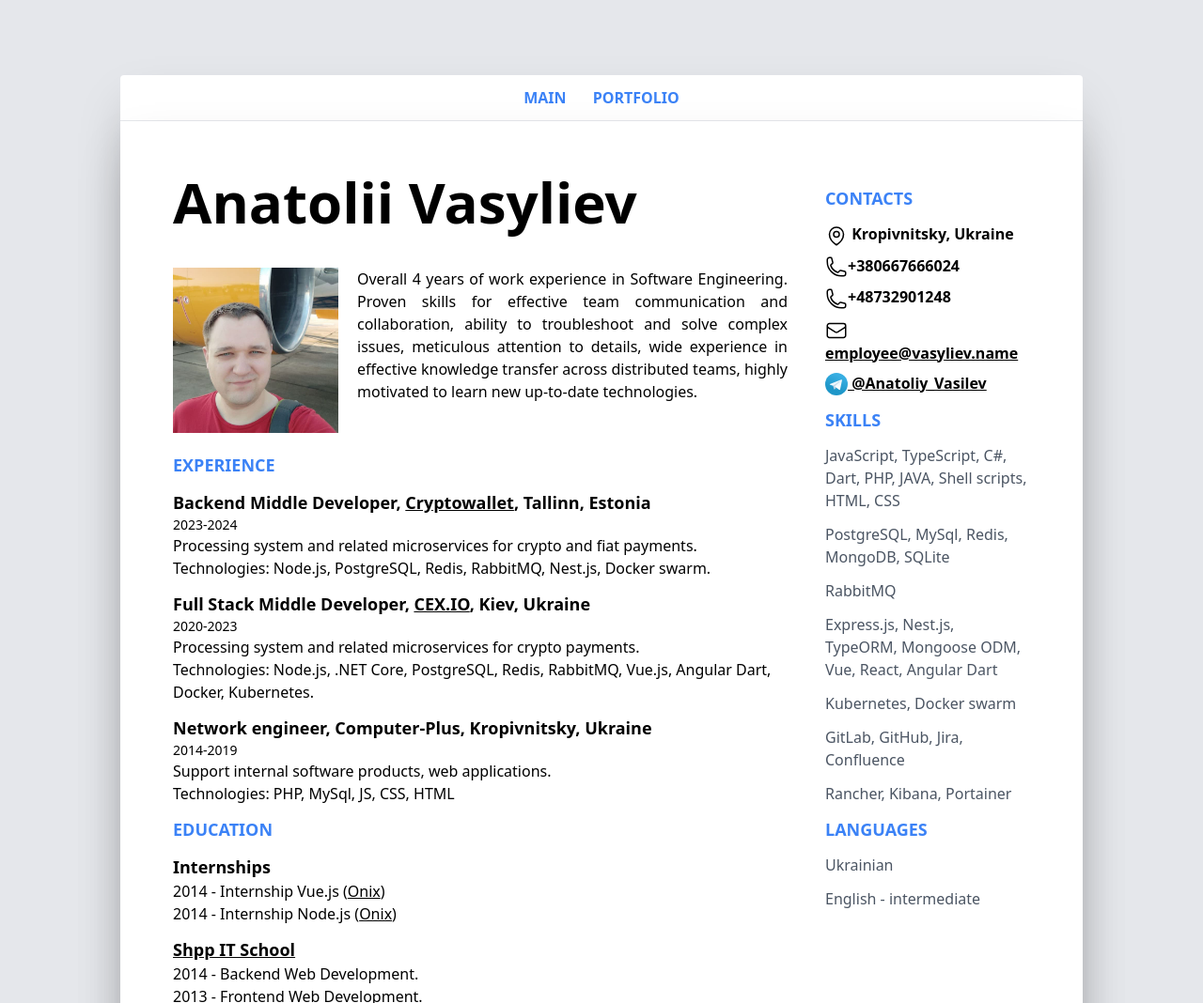
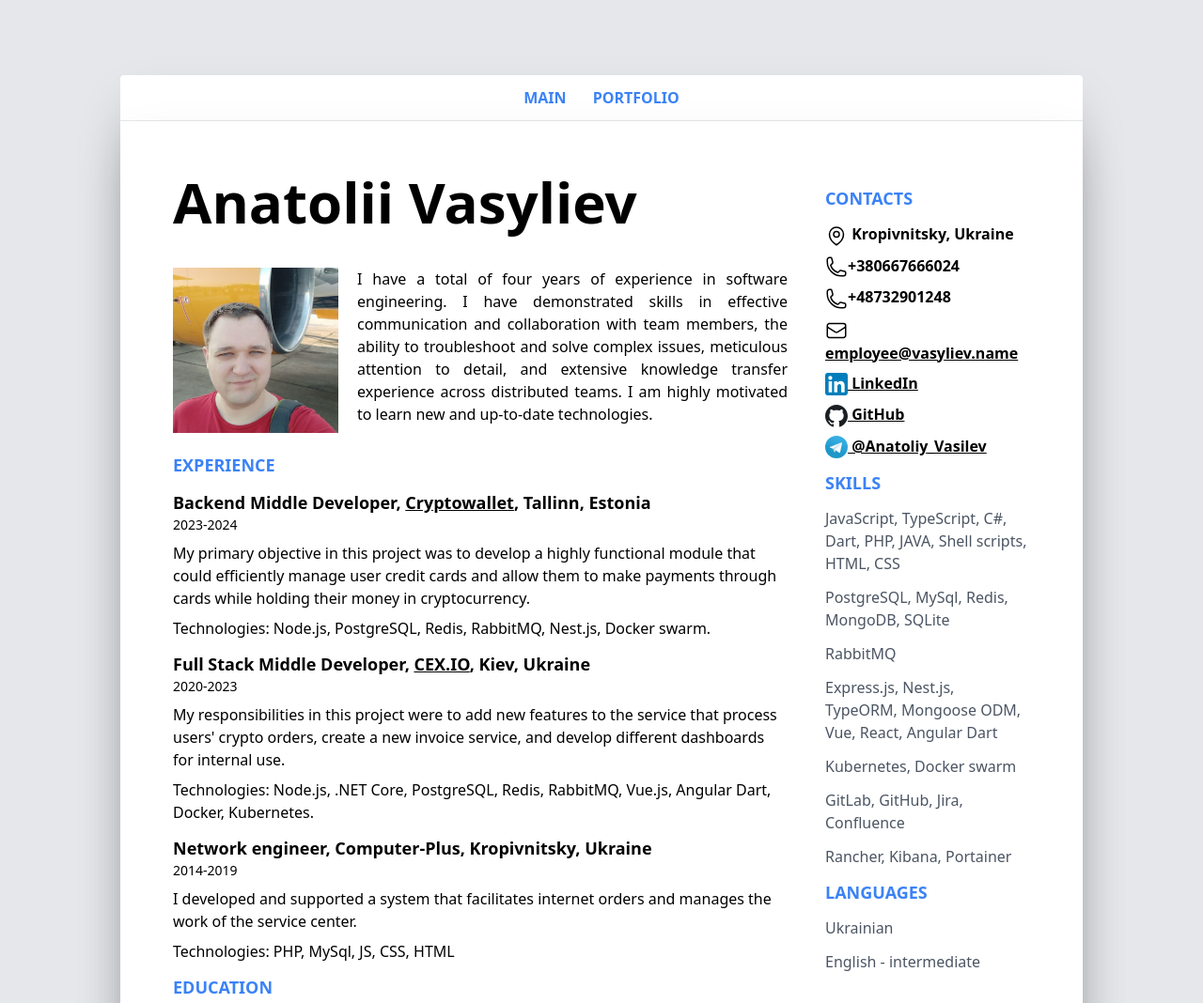
Before and after one commit to toliankir/site, a website: page docs/index.html in a window 1280 px wide. Shown: the top 1068 px of the page at 94% size. Drawn offline with Linux system fonts and the light colour scheme.

Commit message:
Update contacts, update texts

```diff
--- a/docs/index.html
+++ b/docs/index.html
@@ -9,23 +9,24 @@
 </head>
 
 <body class="md:bg-gray-200 md:p-20">
-    <div
-    class="md:rounded md:flex-row max-w-screen-2xl lg:max-w-screen-lg mx-auto bg-white shadow-2xl">
+    <div class="md:rounded md:flex-row max-w-screen-2xl lg:max-w-screen-lg mx-auto bg-white shadow-2xl">
         <div class="text-center py-3 border-b">
             <a href="/" class="uppercase font-bold text-blue-500 mx-3 hover:text-blue-400 hover:cursor-pointer">Main</a>
             <a href="portfolio.html"
                 class="uppercase font-bold text-blue-500 mx-3 hover:text-blue-400 hover:cursor-pointer">Portfolio</a>
         </div>
-    <div class="flex flex-col md:flex-row max-w-screen-2xl lg:max-w-screen-lg mx-auto bg-white p-3 md:p-14 shadow-2xl">
+        <div
+            class="flex flex-col md:flex-row max-w-screen-2xl lg:max-w-screen-lg mx-auto bg-white p-3 md:p-14 shadow-2xl">
             <div class="w-full md:w-3/4 md:mr-10">
                 <p class="font-bold text-4xl lg:text-6xl mb-10">Anatolii Vasyliev</p>
                 <div>
                     <p class="text-justify">
                         <img class="w-44 h-44 float-left mr-5 mb-5" src="public/photo.jpg" alt="Photo">
-                    Overall 4 years of work experience in Software Engineering. Proven skills for effective team
-                    communication and collaboration, ability to troubleshoot and solve complex issues, meticulous
-                    attention to details, wide experience in effective knowledge transfer across distributed teams,
-                    highly motivated to learn new up-to-date technologies.
+                        I have a total of four years of experience in software engineering. I have demonstrated skills
+                        in effective communication and collaboration with team members, the ability to troubleshoot and
+                        solve complex issues, meticulous attention to detail, and extensive knowledge transfer
+                        experience across distributed teams. I am highly motivated to learn new and up-to-date
+                        technologies.
                     </p>
                 </div>
 
@@ -36,21 +37,27 @@
                                 class="underline hover:text-gray-600" href="https://cryptowallet.com/">Cryptowallet</a>,
                             Tallinn, Estonia</p>
                         <p class="text-sm">2023-2024</p>
-                    <p>Processing system and related microservices for crypto and fiat payments.</p>
+                        <p class="my-2">My primary objective in this project was to develop a highly functional module
+                            that could efficiently manage user credit cards and allow them to make payments through
+                            cards while holding their money in cryptocurrency.</p>
                         <p>Technologies: Node.js, PostgreSQL, Redis, RabbitMQ, Nest.js, Docker swarm.</p>
                     </div>
                     <div class="my-3">
                         <p class="font-bold text-lg">Full Stack Middle Developer, <a target=”_blank”
-                            class="underline hover:text-gray-600" href="https://cex.io">CEX.IO</a>, Kiev, Ukraine</p>
+                                class="underline hover:text-gray-600" href="https://cex.io">CEX.IO</a>, Kiev, Ukraine
+                        </p>
                         <p class="text-sm">2020-2023</p>
-                    <p>Processing system and related microservices for crypto payments.</p>
+                        <p class="my-2">My responsibilities in this project were to add new features to the service that
+                            process users' crypto orders, create a new invoice service, and develop different dashboards
+                            for internal use.</p>
                         <p>Technologies: Node.js, .NET Core, PostgreSQL, Redis, RabbitMQ, Vue.js, Angular Dart, Docker,
                             Kubernetes.</p>
                     </div>
                     <div class="my-3">
                         <p class="font-bold text-lg">Network engineer, Computer-Plus, Kropivnitsky, Ukraine</p>
                         <p class="text-sm">2014-2019</p>
-                    <p>Support internal software products, web applications.</p>
+                        <p class="my-2">I developed and supported a system that facilitates internet orders and manages
+                            the work of the service center.</p>
                         <p>Technologies: PHP, MySql, JS, CSS, HTML</p>
                     </div>
                 </div>
@@ -84,8 +91,8 @@
                 <p class="font-semibold text-blue-500 text-lg my-3">CONTACTS</p>
                 <ul>
                     <li class="my-2 font-semibold">
-                    <svg class="w-6 h-6 inline-block" xmlns="http://www.w3.org/2000/svg" fill="none" viewBox="0 0 24 24" stroke-width="1.5"
-                        stroke="currentColor" class="w-6 h-6">
+                        <svg class="w-6 h-6 inline-block" xmlns="http://www.w3.org/2000/svg" fill="none"
+                            viewBox="0 0 24 24" stroke-width="1.5" stroke="currentColor" class="w-6 h-6">
                             <path stroke-linecap="round" stroke-linejoin="round"
                                 d="M15 10.5a3 3 0 1 1-6 0 3 3 0 0 1 6 0Z" />
                             <path stroke-linecap="round" stroke-linejoin="round"
@@ -94,8 +101,8 @@
                         Kropivnitsky, Ukraine
                     </li>
                     <li class="my-2 font-semibold">
-                    <svg class="w-6 h-6 inline-block" xmlns="http://www.w3.org/2000/svg" fill="none" viewBox="0 0 24 24"
-                        stroke-width="1.5" stroke="currentColor" class="w-6 h-6">
+                        <svg class="w-6 h-6 inline-block" xmlns="http://www.w3.org/2000/svg" fill="none"
+                            viewBox="0 0 24 24" stroke-width="1.5" stroke="currentColor" class="w-6 h-6">
                             <path stroke-linecap="round" stroke-linejoin="round"
                                 d="M2.25 6.75c0 8.284 6.716 15 15 15h2.25a2.25 2.25 0 0 0 2.25-2.25v-1.372c0-.516-.351-.966-.852-1.091l-4.423-1.106c-.44-.11-.902.055-1.173.417l-.97 1.293c-.282.376-.769.542-1.21.38a12.035 12.035 0 0 1-7.143-7.143c-.162-.441.004-.928.38-1.21l1.293-.97c.363-.271.527-.734.417-1.173L6.963 3.102a1.125 1.125 0 0 0-1.091-.852H4.5A2.25 2.25 0 0 0 2.25 4.5v2.25Z" />
                         </svg>+380667666024
@@ -112,6 +119,34 @@
                                 <path stroke-linecap="round" stroke-linejoin="round"
                                     d="M21.75 6.75v10.5a2.25 2.25 0 0 1-2.25 2.25h-15a2.25 2.25 0 0 1-2.25-2.25V6.75m19.5 0A2.25 2.25 0 0 0 19.5 4.5h-15a2.25 2.25 0 0 0-2.25 2.25m19.5 0v.243a2.25 2.25 0 0 1-1.07 1.916l-7.5 4.615a2.25 2.25 0 0 1-2.36 0L3.32 8.91a2.25 2.25 0 0 1-1.07-1.916V6.75" />
                             </svg>employee@vasyliev.name</a></li>
+                    <li class="my-2 font-semibold">
+                        <a target=”_blank” class="underline hover:text-gray-600"
+                            href="https://www.linkedin.com/in/anatoliy-vasilev-00b523142/">
+                            <svg class="w-6 h-6 inline-block" height="72" viewBox="0 0 72 72" width="72"
+                                xmlns="http://www.w3.org/2000/svg">
+                                <g fill="none" fill-rule="evenodd">
+                                    <path
+                                        d="M8,72 L64,72 C68.418278,72 72,68.418278 72,64 L72,8 C72,3.581722 68.418278,-8.11624501e-16 64,0 L8,0 C3.581722,8.11624501e-16 -5.41083001e-16,3.581722 0,8 L0,64 C5.41083001e-16,68.418278 3.581722,72 8,72 Z"
+                                        fill="#007EBB" />
+                                    <path
+                                        d="M62,62 L51.315625,62 L51.315625,43.8021149 C51.315625,38.8127542 49.4197917,36.0245323 45.4707031,36.0245323 C41.1746094,36.0245323 38.9300781,38.9261103 38.9300781,43.8021149 L38.9300781,62 L28.6333333,62 L28.6333333,27.3333333 L38.9300781,27.3333333 L38.9300781,32.0029283 C38.9300781,32.0029283 42.0260417,26.2742151 49.3825521,26.2742151 C56.7356771,26.2742151 62,30.7644705 62,40.051212 L62,62 Z M16.349349,22.7940133 C12.8420573,22.7940133 10,19.9296567 10,16.3970067 C10,12.8643566 12.8420573,10 16.349349,10 C19.8566406,10 22.6970052,12.8643566 22.6970052,16.3970067 C22.6970052,19.9296567 19.8566406,22.7940133 16.349349,22.7940133 Z M11.0325521,62 L21.769401,62 L21.769401,27.3333333 L11.0325521,27.3333333 L11.0325521,62 Z"
+                                        fill="#FFF" />
+                                </g>
+                            </svg>
+                            LinkedIn
+                        </a>
+                    </li>
+                    <li class="my-2 font-semibold">
+                        <a target=”_blank” class="underline hover:text-gray-600" href="https://github.com/toliankir">
+                            <svg class="w-6 h-6 inline-block" width="1024" height="1024" viewBox="0 0 1024 1024" fill="none"
+                                xmlns="http://www.w3.org/2000/svg">
+                                <path fill-rule="evenodd" clip-rule="evenodd"
+                                    d="M8 0C3.58 0 0 3.58 0 8C0 11.54 2.29 14.53 5.47 15.59C5.87 15.66 6.02 15.42 6.02 15.21C6.02 15.02 6.01 14.39 6.01 13.72C4 14.09 3.48 13.23 3.32 12.78C3.23 12.55 2.84 11.84 2.5 11.65C2.22 11.5 1.82 11.13 2.49 11.12C3.12 11.11 3.57 11.7 3.72 11.94C4.44 13.15 5.59 12.81 6.05 12.6C6.12 12.08 6.33 11.73 6.56 11.53C4.78 11.33 2.92 10.64 2.92 7.58C2.92 6.71 3.23 5.99 3.74 5.43C3.66 5.23 3.38 4.41 3.82 3.31C3.82 3.31 4.49 3.1 6.02 4.13C6.66 3.95 7.34 3.86 8.02 3.86C8.7 3.86 9.38 3.95 10.02 4.13C11.55 3.09 12.22 3.31 12.22 3.31C12.66 4.41 12.38 5.23 12.3 5.43C12.81 5.99 13.12 6.7 13.12 7.58C13.12 10.65 11.25 11.33 9.47 11.53C9.76 11.78 10.01 12.26 10.01 13.01C10.01 14.08 10 14.94 10 15.21C10 15.42 10.15 15.67 10.55 15.59C13.71 14.53 16 11.53 16 8C16 3.58 12.42 0 8 0Z"
+                                    transform="scale(64)" fill="#1B1F23" />
+                            </svg>
+                            GitHub
+                        </a>
+                    </li>
                     <li class="my-2 font-semibold"><a target=”_blank” class="underline hover:text-gray-600"
                             href="https://t.me/Anatoliy_Vasilev">
                             <svg class="w-6 h-6 inline-block" xmlns="http://www.w3.org/2000/svg" viewBox="0 0 240 240">
@@ -139,7 +174,8 @@
                     </li>
                     <li class="my-3 text-gray-600">PostgreSQL, MySql, Redis, MongoDB, SQLite</li>
                     <li class="my-3 text-gray-600">RabbitMQ</li>
-                <li class="my-3 text-gray-600">Express.js, Nest.js, TypeORM, Mongoose ODM, Vue, React, Angular Dart</li>
+                    <li class="my-3 text-gray-600">Express.js, Nest.js, TypeORM, Mongoose ODM, Vue, React, Angular Dart
+                    </li>
                     <li class="my-3 text-gray-600">Kubernetes, Docker swarm</li>
                     <li class="my-3 text-gray-600">GitLab, GitHub, Jira, Confluence</li>
                     <li class="my-3 text-gray-600">Rancher, Kibana, Portainer</li>
```
Also changed, not shown: docs/public/style.css. Lines whose indentation alone changed are shown as unchanged.
